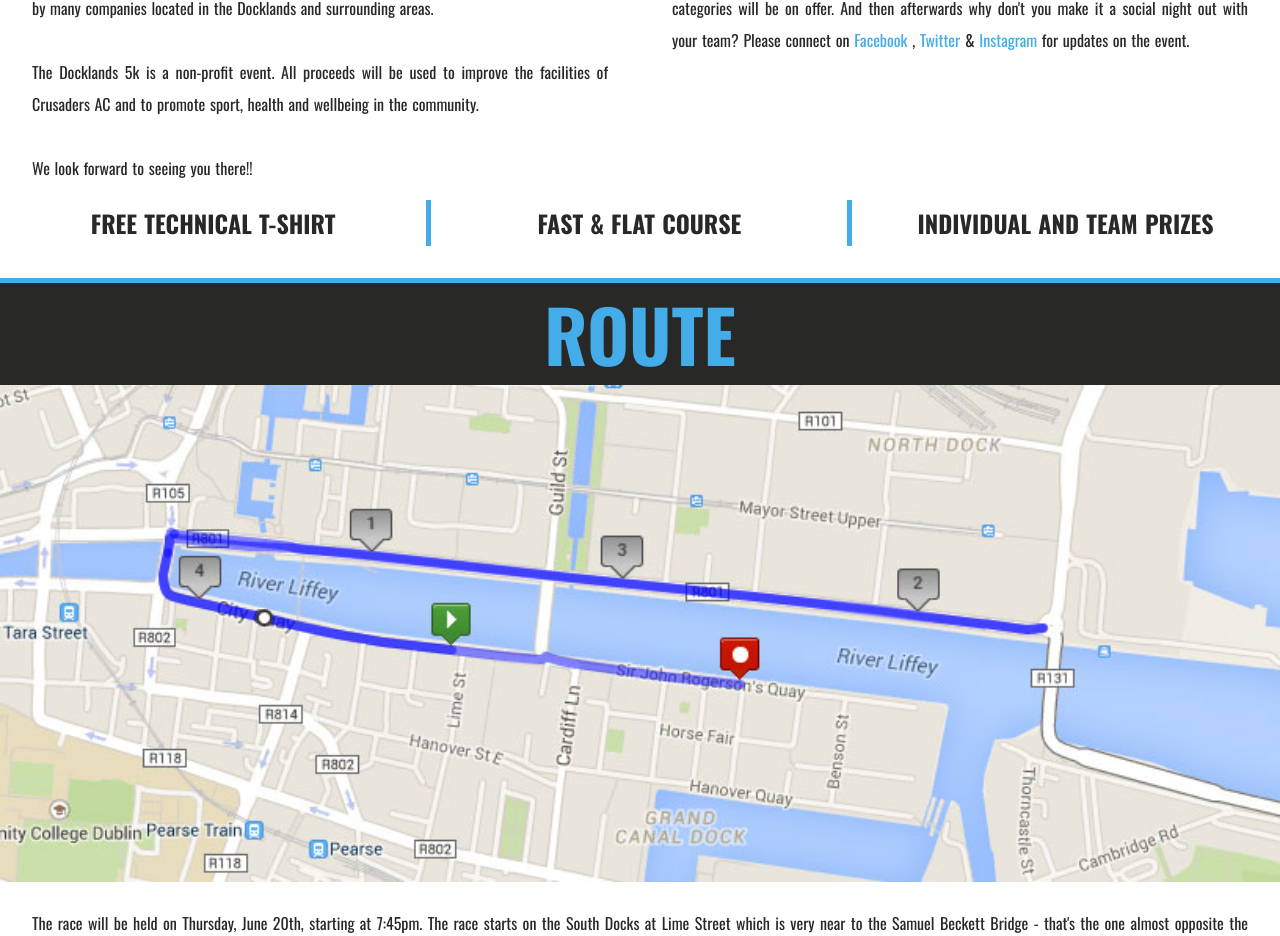
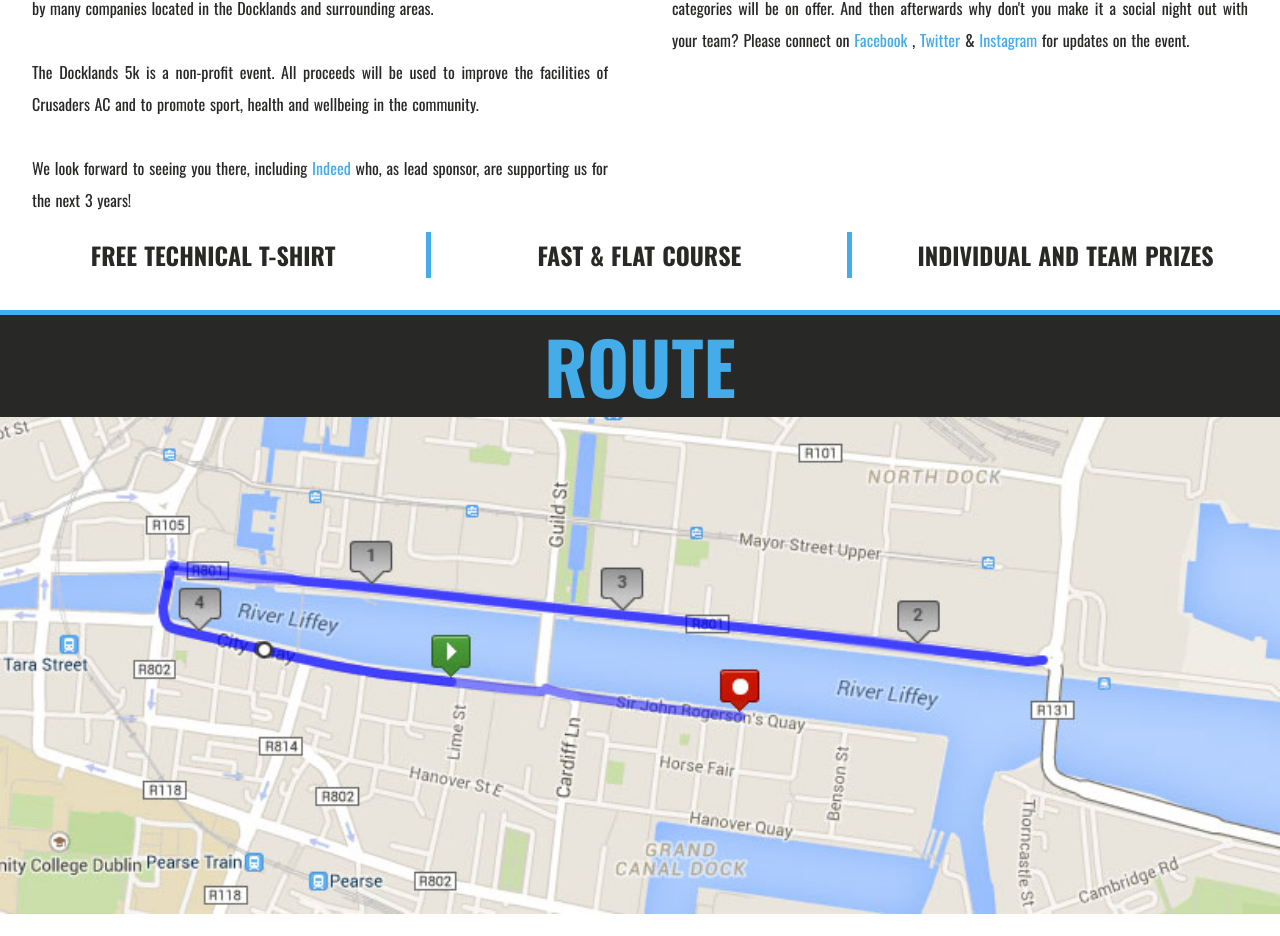
Before and after one commit to kgohery/docklands5k, a Nuxt app: page / in a window 1280 px wide. Shown: the part 1073-2009 px from the top of the page. Built offline with nearby package versions, Linux system fonts and the light colour scheme.

Commit message:
chore: update copy to include Indeed

```diff
--- a/components/HomeRace.vue
+++ b/components/HomeRace.vue
@@ -18,7 +18,9 @@
           and wellbeing in the community.
         </p>
         <p>
-          We look forward to seeing you there!!
+          We look forward to seeing you there, including
+          <a href="https://ie.indeed.com/" target="_blank">Indeed</a> who, as
+          lead sponsor, are supporting us for the next 3 years!
         </p>
       </section>
       <section>
```
